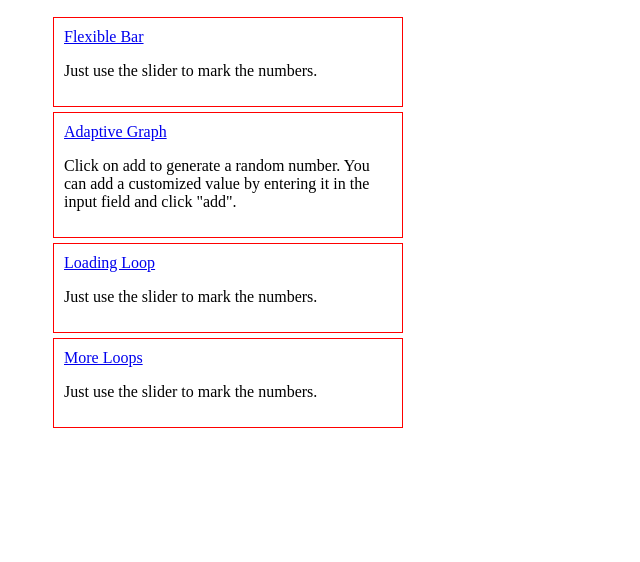
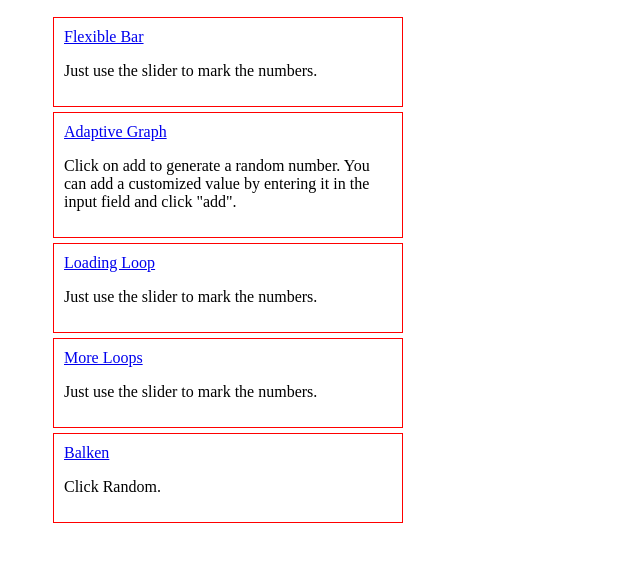
Before and after one commit to webinstruments/webinstruments.github.io, a plain HTML site: page index.html in a window 1280 px wide. Shown: the part 110-672 px from the top of the page, without its empty margins (0-640 px from the left). Drawn offline with Linux system fonts and the light colour scheme.

Commit message:
Update index.html

```diff
--- a/index.html
+++ b/index.html
@@ -42,6 +42,10 @@
                 <a href="loop/loops.html">More Loops</a>
                 <p>Just use the slider to mark the numbers.</p>
             </li>
+            <li>
+                <a href="Koestenbaumer/Balken.html">Balken</a>
+                <p>Click Random.</p>
+            </li>
         </ul>
     </div>
 </body>
```
